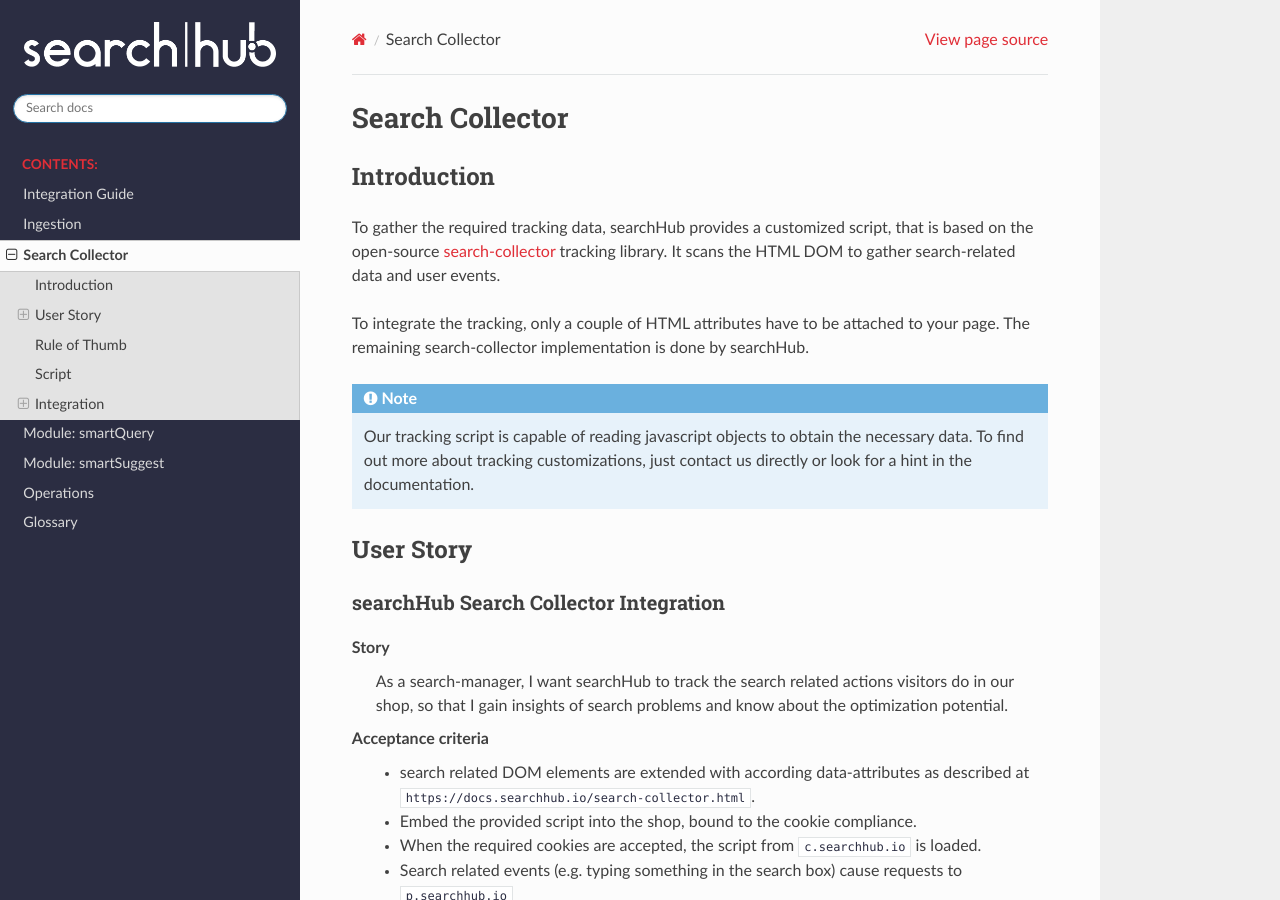
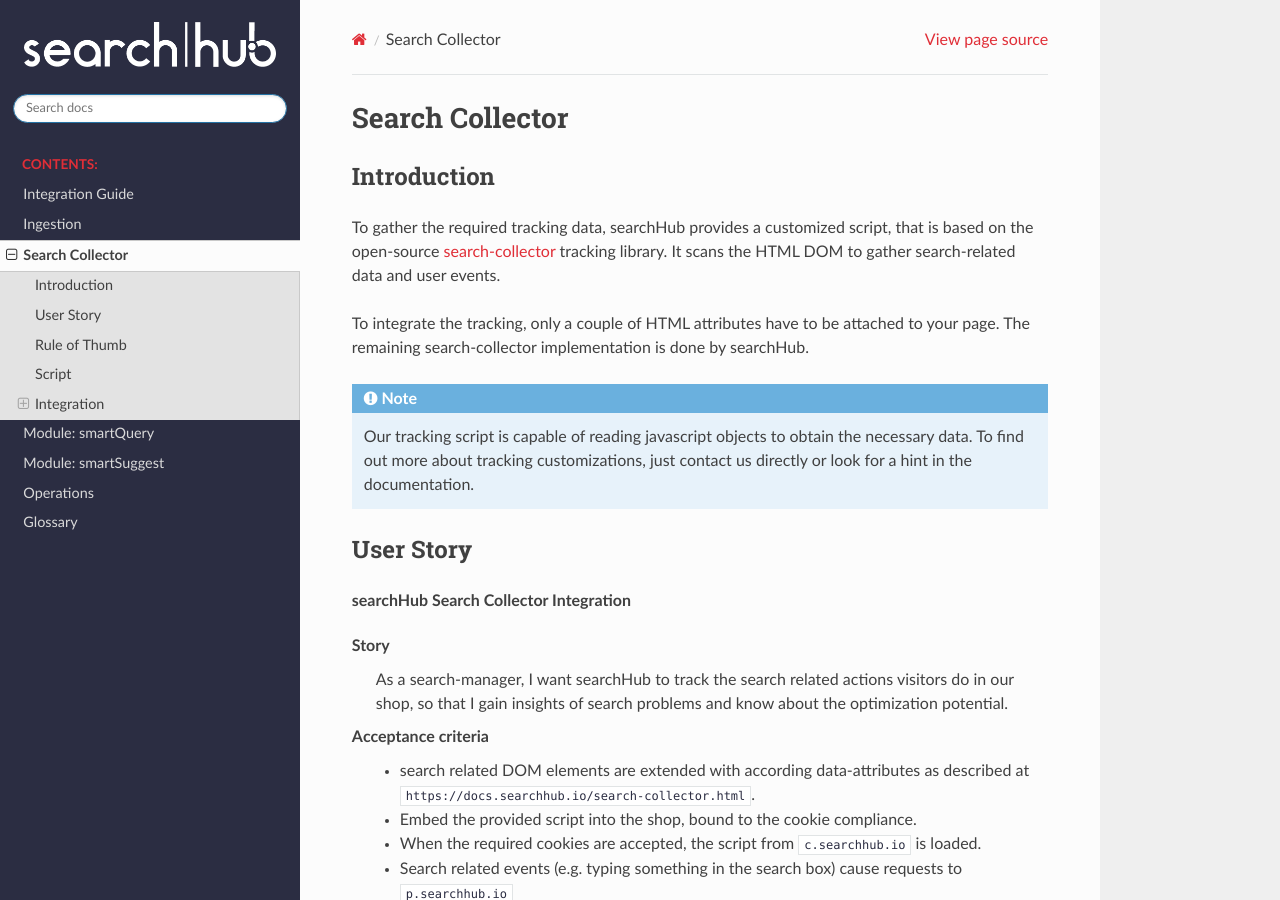
Before and after one commit to CommerceExperts/searchhub-docs, a Sphinx documentation site: the page built from docs/search-collector.rst, in a window 1280 px wide and 900 px high. Built offline with Sphinx 7.4.7 and the Read the Docs theme 3.1.0, drawn with Linux system fonts in a browser that asks for light colours.

```diff
--- a/docs/search-collector.rst
+++ b/docs/search-collector.rst
@@ -53,8 +53,7 @@ To integrate the tracking, only a couple of HTML attributes have to be attached
 User Story
 ##########
 
-searchHub Search Collector Integration
---------------------------------------
+**searchHub Search Collector Integration**
 
 Story
   As a search-manager, I want searchHub to track the search related actions visitors do in our shop, so that I gain insights of search problems
```
